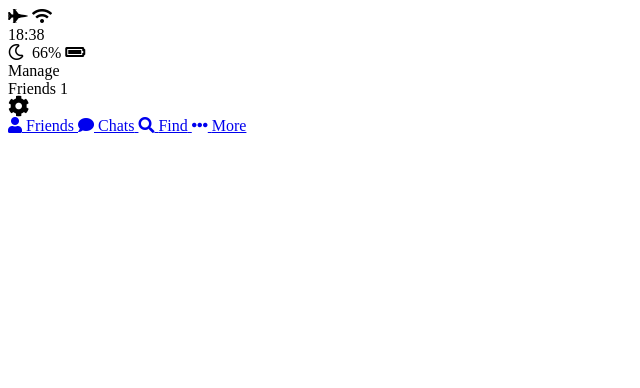
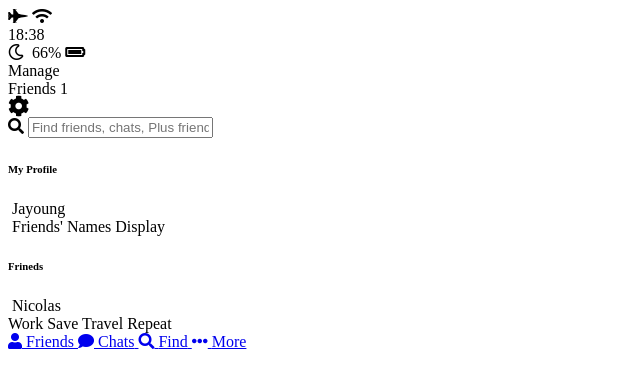
Before and after one commit to JayoungLee92/kakao-clone, a plain HTML site: page index.html in a window 1280 px wide. Shown: the whole page, without its empty margins (0-640 px from the left). Drawn offline with Linux system fonts and the light colour scheme; some icons are missing.

Commit message:
chats, index are done

```diff
--- a/index.html
+++ b/index.html
@@ -35,6 +35,41 @@
       </div>
     </div>
   </header>
+  <main class="friends">
+    <div class="search-bar">
+      <i class="fa fa-search"></i>
+      <input type="text" placeholder="Find friends, chats, Plus friends">
+    </div>
+    <section class="friends__section">
+      <header class="friends__section-header">
+        <h6 class="friends__section-title">My Profile</h6>
+      </header>
+      <div class="friends__section-rows">
+        <div class="friends__section-row">
+          <img src="" alt="">
+          <span class="friends__section-name">Jayoung</span>
+        </div>
+        <div class="friends__section-row">
+          <img src="" alt="">
+          <span class="friends__section-name">Friends' Names Display</span>
+        </div>
+      </div>
+    </section>
+    <section class="friends__section">
+      <header class="friends__section-header">
+        <h6 class="friends__section-title">Frineds</h6>
+      </header>
+      <div class="friends__section-rows">
+        <div class="friends__section-column">
+          <img src="" alt="">
+          <span class="friends__section-name">Nicolas</span>
+        </div>
+        <span class="friends__section-tagline">
+          Work Save Travel Repeat
+        </span>
+      </div>
+    </section>
+  </main>
   <nav class="tab-var">
     <a href="index.html" class="tab-bar__tab tab-bar__tab--selected">
       <i class="fa fa-user"></i>
```
Also changed, not shown: chats.html (+31 -0 lines).
